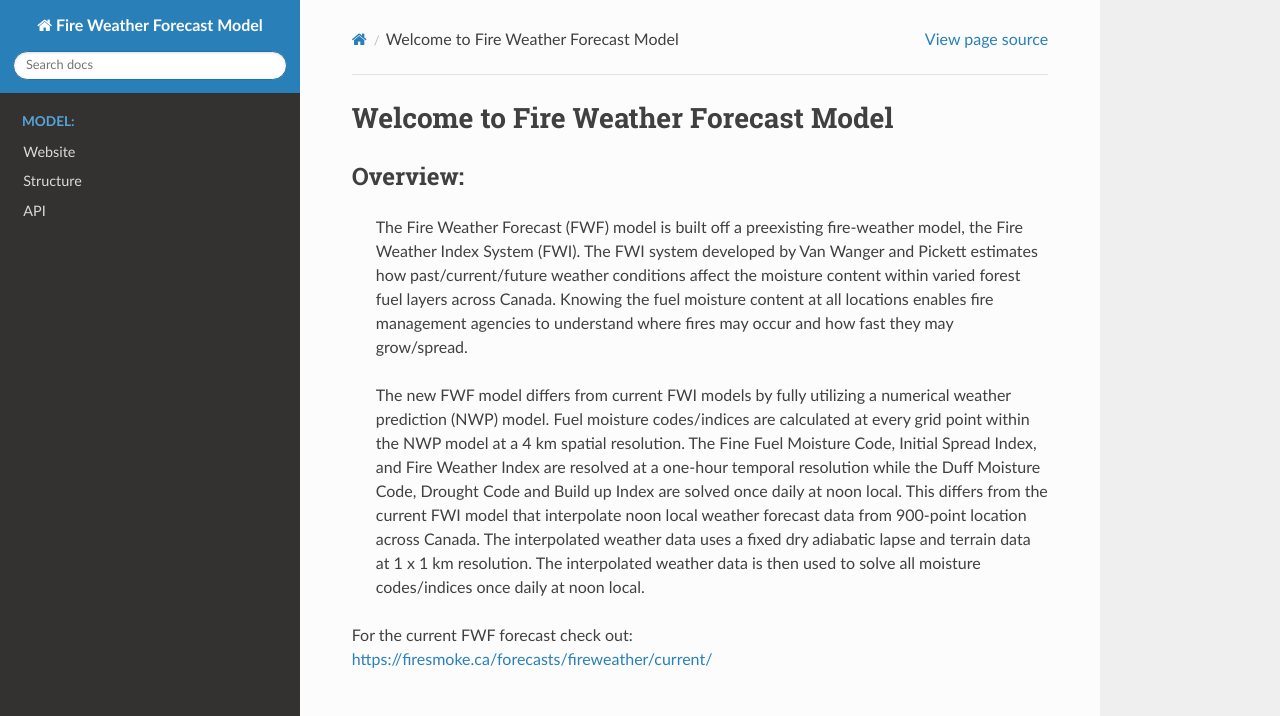
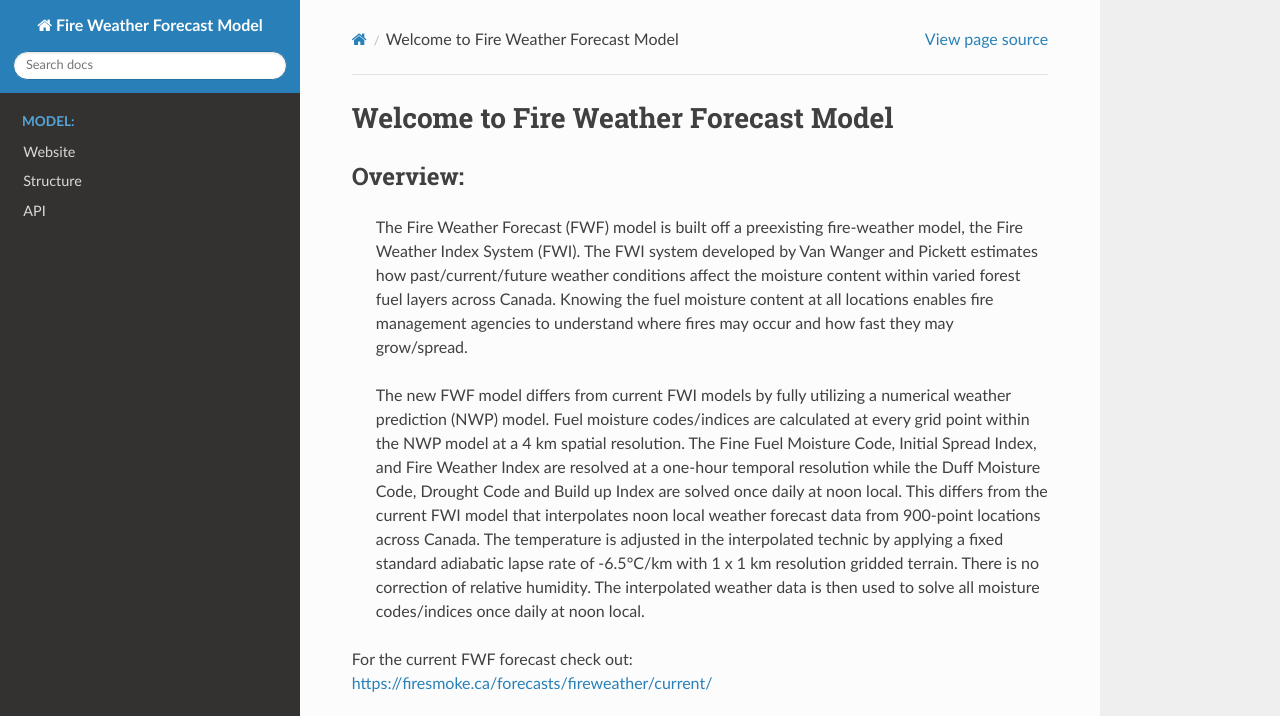
Before and after one commit to cerodell/fwf-docs, a Sphinx documentation site: the page built from source/index.rst, in a window 1280 px wide and 900 px high, cut to the strip 0-716 px from the top of the window. Built offline with Sphinx 7.4.7 and the Read the Docs theme 2.0.0, drawn with Linux system fonts in a browser that asks for light colours.

Commit message:
updates to web

```diff
--- a/source/index.rst
+++ b/source/index.rst
@@ -10,15 +10,15 @@ Overview:
    varied forest fuel layers across Canada. Knowing the fuel moisture content at all locations
    enables fire management agencies to understand where fires may occur and how fast they may grow/spread.
 
-   The new FWF model differs from current FWI models by fully utilizing a numerical weather
-   prediction (NWP) model. Fuel moisture codes/indices are calculated at every grid point
-   within the NWP model at a 4 km spatial resolution. The Fine Fuel Moisture Code, Initial
-   Spread Index, and Fire Weather Index are resolved at a one-hour temporal resolution while
-   the Duff Moisture Code, Drought Code and Build up Index are solved once daily at noon local.
-   This differs from the current FWI model that interpolate noon local weather forecast data from
-   900-point location across Canada. The interpolated weather data uses a fixed dry adiabatic
-   lapse and terrain data at 1 x 1 km resolution. The interpolated weather data is then used to
-   solve all moisture codes/indices once daily at noon local.
+   The new FWF model differs from current FWI models by fully utilizing a numerical weather prediction (NWP)
+   model. Fuel moisture codes/indices are calculated at every grid point within the NWP model at a 4 km spatial
+   resolution. The Fine Fuel Moisture Code, Initial Spread Index, and Fire Weather Index are resolved at a
+   one-hour temporal resolution while the Duff Moisture Code, Drought Code and Build up Index are solved
+   once daily at noon local. This differs from the current FWI model that interpolates noon local weather
+   forecast data from 900-point locations across Canada. The temperature is adjusted in the interpolated technic
+   by applying a fixed standard adiabatic lapse rate of -6.5°C/km with  1 x 1 km resolution gridded terrain.
+   There is no correction of relative humidity. The interpolated weather data is then used to solve
+   all moisture codes/indices once daily at noon local.
 
 | For the current FWF forecast check out:
 | https://firesmoke.ca/forecasts/fireweather/current/
--- a/source/ms.rst
+++ b/source/ms.rst
@@ -71,6 +71,7 @@ Required packages
 ------------------
 Conda is used to manage python, its recommend to use conda to make the model work.
     - ``fwf-env.yml`` lives in the parent folder of the fwf repo
+    - to make a conda environment with all the required packages run the following code block
 
 .. code-block:: python
 
--- a/source/web.rst
+++ b/source/web.rst
@@ -27,7 +27,7 @@ Pearson Correlation Coefficient
 
 Visualization Steps
 ---------------------
-Steps to visualizing the data on a leaflet map by converting data from python to workable leafletjs formate.
+Below are the steps to visualizing the data on a leaflet map. The data starts in python as a zarr file and is converted to a workable leafletjs formate.
 
 #. Python's matplotlib is used to create ``countourf`` of each forecast product.
     * reference: https://matplotlib.org/3.1.1/api/_as_gen/matplotlib.pyplot.contourf.html
```
Also changed, not shown: 11 other files.
